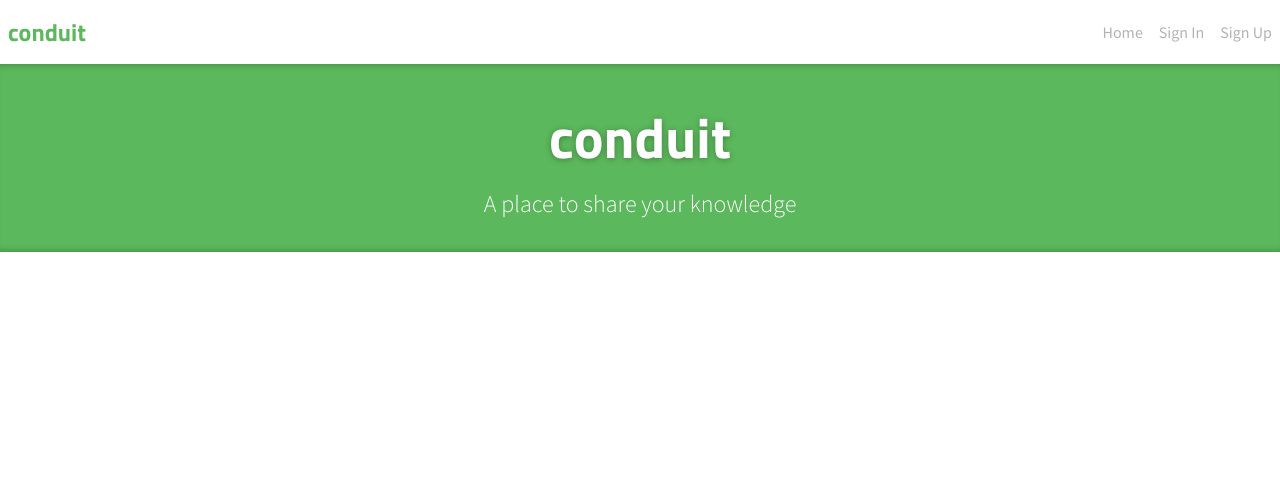
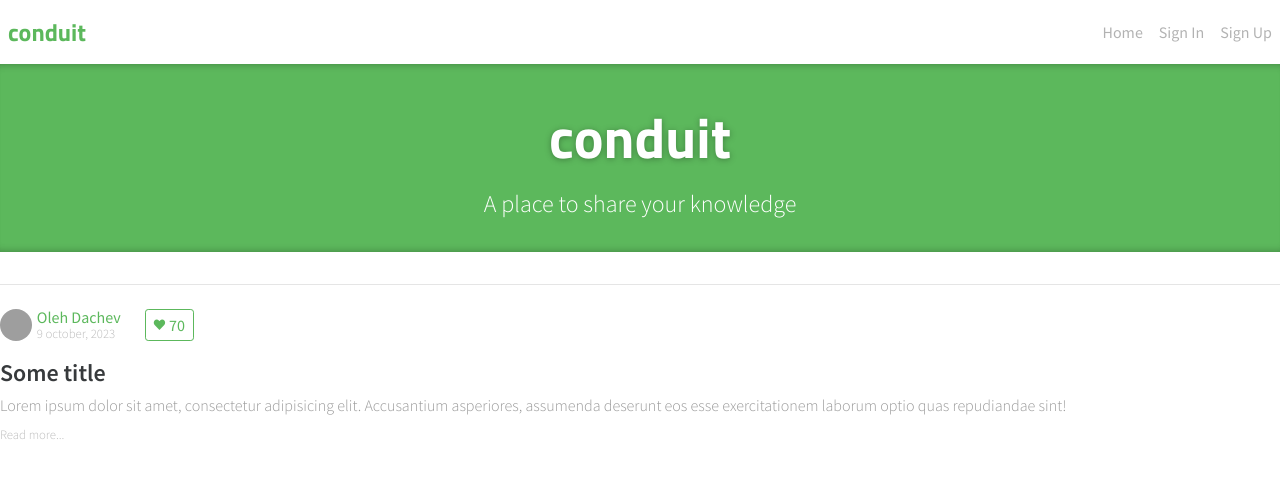
Before and after one commit to dachev1919/conduit, a React (Create React App) app: page / in a window 1280 px wide. Shown: the top 478 px of the page. Built offline with nearby package versions, Linux system fonts and the light colour scheme; grey boxes are pictures that could not be loaded.

Commit message:
Added article

```diff
--- a/public/index.html
+++ b/public/index.html
@@ -12,6 +12,11 @@
     <link rel="apple-touch-icon" href="%PUBLIC_URL%/logo192.png" />
     <link rel="manifest" href="%PUBLIC_URL%/manifest.json" />
     <title>Conduit</title>
+    <link
+            href="https://code.ionicframework.com/ionicons/2.0.1/css/ionicons.min.css"
+            rel="stylesheet"
+            type="text/css"
+    />
   </head>
   <body>
     <noscript>You need to enable JavaScript to run this app.</noscript>
--- a/src/App.tsx
+++ b/src/App.tsx
@@ -1,6 +1,7 @@
 import {FC} from "react";
 import {Header} from "./common/components/header/Header";
 import {Banner} from "./common/components/banner/Banner";
+import {Article} from "./modules/feed/components/article/Article";
 
 interface AppProps {
 }
@@ -11,6 +12,7 @@ export const App: FC<AppProps> = () => {
             <Header/>
             <main>
                 <Banner />
+                <Article/>
             </main>
         </>
     )
--- a/src/common/components/header/Header.tsx
+++ b/src/common/components/header/Header.tsx
@@ -6,7 +6,7 @@ import {Container} from "../container/Container";
 interface HeaderProps {}
 
 export const Header: FC<HeaderProps> = () => {
-    const navLinkClasses = ({isActive}: {isActive: boolean}) => clsx("py-navItem transition-all", {
+    const navLinkClasses = ({isActive}: {isActive: boolean}) => clsx("py-navItem transition-all hover:text-black/60 hover:no-underline", {
         "text-black/80": isActive,
         "text-black/30": !isActive
     });
--- a/src/index.scss
+++ b/src/index.scss
@@ -7,5 +7,13 @@
 @layer base {
   body {
     font-family: "Source Sans Pro", sans-serif;
+    color: #373a3c;
+  }
+  a {
+    @apply text-conduit-green;
+    @apply transition-all;
+    &:hover {
+      @apply text-conduit-darkGreen;
+    }
   }
 }
--- /dev/null
+++ b/src/modules/feed/components/article/Article.tsx
@@ -0,0 +1,34 @@
+import { FC } from "react";
+import {Link} from "react-router-dom";
+import {FavoriteButton} from "../favorite/FavoriteButton";
+
+interface ArticleProps {}
+
+export const Article: FC<ArticleProps> = () => {
+    return (
+        <article>
+            <div className="border-t border-black/10 py-6">
+                <div className="mb-4 font-light flex">
+                    <Link to="/conduit/@nokwin">
+                        <img className="inline-block h-8 w-8 rounded-full" src="https://api.realworld.io/images/demo-avatar.png" alt="nokwin"/>
+                    </Link>
+                    <div className="mr-6 ml-0.3 inline-flex flex-col leading-4">
+                        <Link className="font-medium" to="/conduit/@nokwin">
+                            Oleh Dachev
+                        </Link>
+                        <span className="text-conduit-gray text-date">9 october, 2023</span>
+                    </div>
+                    <FavoriteButton />
+                </div>
+                <Link to="/conduit/@nokwin" className="text-inherit hover:text-inherit">
+                    <h1 className="mb-1 font-semibold text-2xl">Some title</h1>
+                    <p className="text-conduit-darkenGray font-light mb-1">
+                        Lorem ipsum dolor sit amet, consectetur adipisicing elit. Accusantium asperiores,
+                        assumenda deserunt eos esse exercitationem laborum optio quas repudiandae sint!
+                    </p>
+                    <span className="text-conduit-gray text-date font-light">Read more...</span>
+                </Link>
+            </div>
+        </article>
+    )
+}
--- /dev/null
+++ b/src/modules/feed/components/favorite/FavoriteButton.tsx
@@ -0,0 +1,13 @@
+import { FC } from "react";
+
+interface FavoriteButtonProps {}
+
+export const FavoriteButton: FC<FavoriteButtonProps> = () => {
+    return (
+        <button
+            className="hover:text-white hover:bg-conduit-green focus:text-white focus:bg-conduit-darkGreen transition-all rounded-buttonSm flex gap-1 items-center py-1 px-2 text-sm text-conduit-green border align-middle cursor-pointer select-none border-conduit-green">
+            <i className="ion-heart"/>
+            <span className="font-medium text-base leading-none">70</span>
+        </button>
+    )
+}
--- /dev/null
+++ b/src/types.d.ts
@@ -0,0 +1 @@
+declare module "@swiftcarrot/react-ionicons";
--- a/tailwind.config.js
+++ b/tailwind.config.js
@@ -11,10 +11,14 @@ module.exports = {
             colors: {
                 conduit: {
                     green: "#5CB85C",
+                    darkGreen: "#3d8b3d",
+                    gray: "#bbb",
+                    darkenGray: "#999"
                 },
             },
             spacing: {
                 navItem: "0.425rem",
+                0.3: "0.3rem"
             },
             boxShadow: {
                 banner: "inset 0 8px 8px -8px rgba(0, 0, 0, .3), inset 0 -8px 8px -8px rgba(0, 0, 0, .3)",
@@ -23,7 +27,11 @@ module.exports = {
                 bannerLogo: "0 1px 3px rgba(0, 0, 0, .3)",
             },
             fontSize: {
-                bannerLogo: "3.5rem"
+                bannerLogo: "3.5rem",
+                date: "0.8rem",
+            },
+            borderRadius: {
+                buttonSm: "0.2rem"
             }
         },
     },
```
